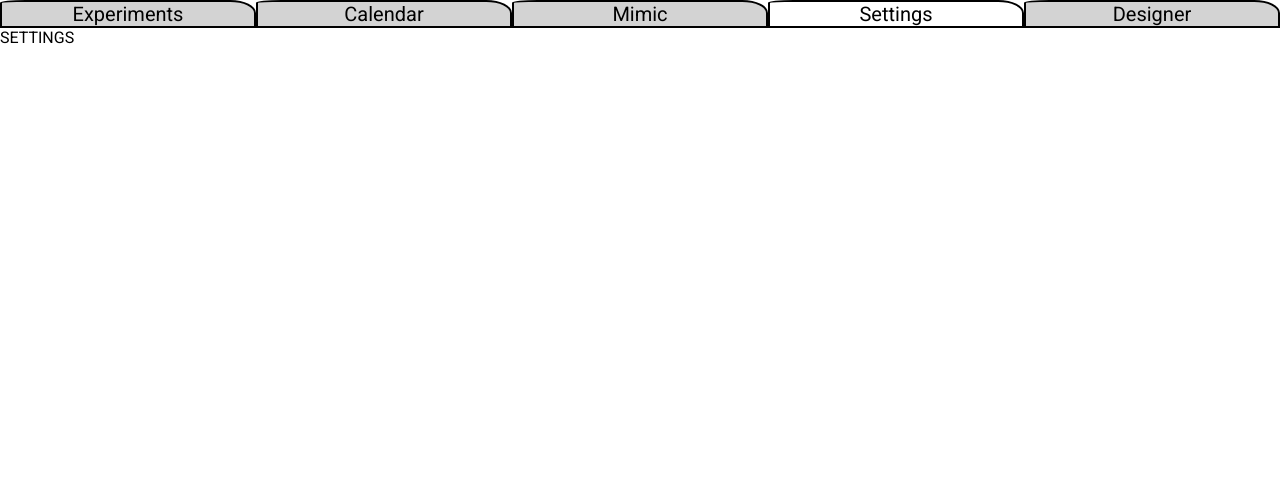
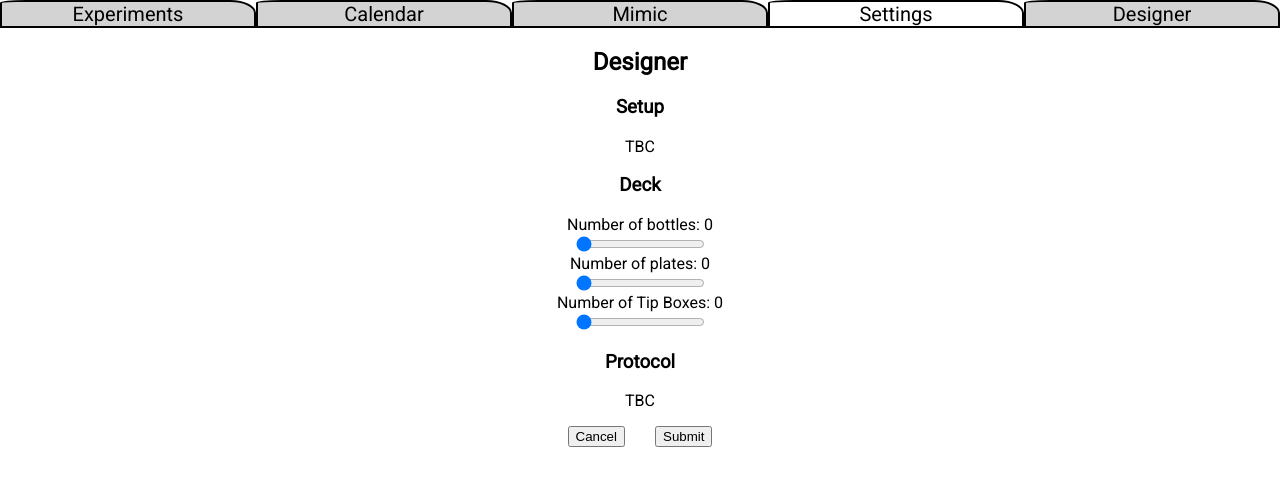
Before and after one commit to FrozenOxide/interactive-ui, a React app: page / in a window 1280 px wide. Both pictures are taken after a click on the item "Settings". Built offline with nearby package versions, Linux system fonts and the light colour scheme.

Commit message:
wip: settings tab

```diff
--- a/src/app/components/experiments/ExperimentsContent.js
+++ b/src/app/components/experiments/ExperimentsContent.js
@@ -54,7 +54,31 @@ const SetupTab = function (props) {
 }
 
 const DeckTab = function (props) {
-
+  return (
+    <div className="deck-container">
+      <div className="bp-container">
+        <div className="bp-col1">
+          <div className="bp-item"></div>
+          <div className="bp-item"></div>
+          <div className="bp-item"></div>
+        </div>
+        <div className="bp-col2">
+          <div className="bp-item"></div>
+          <div className="bp-item"></div>
+          <div className="bp-item"></div>
+        </div>
+        <div className="bp-col3">
+          <div className="bp-item"></div>
+          <div className="bp-item"></div>
+          <div className="bp-item"></div>
+        </div>
+        <div className="tip-box-container">
+          <div className="tip-box-item"></div>
+          <div className="tip-box-item"></div>
+        </div>
+      </div>
+    </div>
+  );
 }
 
 const ProtocolTab = function (props) {
--- /dev/null
+++ b/src/app/components/settings/SettingsDeck.js
@@ -0,0 +1,31 @@
+import React, { useState} from 'react';
+
+const SettingsDeck = function (props) {
+  const [bottles, setBottles] = [props.bottles, props.setBottles];
+  const [plates, setPlates] = [props.plates, props.setPlates];
+  const [tipboxes, setTipBoxes] = [props.tipboxes, props.setTipBoxes];
+
+
+  return (
+    <div className='settings-subsection'>
+      <h3> Deck </h3>
+
+      <div className='input-container'>
+        <label htmlFor="num-bottles"> Number of bottles: {bottles}</label>
+        <input type="range" className='deck-num' name="num-bottles" min="0" max="10" value={bottles} onChange={(e) => { setBottles(e.target.value) }} />
+      </div>
+
+      <div className='input-container'>
+        <label htmlFor="num-plates"> Number of plates: {plates}</label>
+        <input type="range" className='deck-num' name="num-plates" min="0" max="10" value={plates} onChange={(e) => { setPlates(e.target.value) }}/>
+      </div>
+
+      <div className='input-container'>
+        <label htmlFor="num-plates"> Number of Tip Boxes: {tipboxes}</label>
+        <input type="range" className='deck-num' name="num-tip-boxes" min="0" max="10" value={tipboxes} onChange={(e) => { setTipBoxes(e.target.value) }}/>
+      </div>
+    </div>
+  );
+}
+
+export default SettingsDeck;
--- /dev/null
+++ b/src/app/components/settings/SettingsMain.js
@@ -0,0 +1,36 @@
+import React, { useState } from 'react';
+import SettingsDeck from './SettingsDeck.js';
+
+const SettingsMain = function (props) {
+  const [bottles, setBottles] = useState(0);
+  const [plates, setPlates] = useState(0);
+  const [tipboxes, setTipBoxes] = useState(0);
+
+  return (
+    <div className='settings-container'>
+      <h2 className='settings-section'> Designer </h2>
+
+      <div className='settings-subsection'>
+        <h3>Setup</h3>
+        <p>TBC</p>
+      </div>
+
+      <SettingsDeck bottles={bottles} setBottles={setBottles}
+        plates={plates} setPlates={setPlates}
+        tipboxes={tipboxes} setTipBoxes={setTipBoxes} />
+
+      <div className='settings-subsection'>
+        <h3>Protocol </h3>
+        <p>TBC</p>
+      </div>
+
+      <div className='settings-btns'>
+        <button> Cancel </button>
+        <button> Submit </button>
+      </div>
+
+    </div>
+  );
+}
+
+export default SettingsMain;
--- a/src/app/components/views.js
+++ b/src/app/components/views.js
@@ -1,5 +1,6 @@
 import React, { useState } from 'react';
 import Experiments from './experiments/ExperimentsMain.js';
+import Settings from './settings/SettingsMain.js';
 
 const ExperimentsView = function(props) {
   return (<Experiments/>);
@@ -14,7 +15,7 @@ const MimicView = function(props) {
 }
 
 const SettingsView = function(props) {
-  return (<div>SETTINGS</div>);
+  return (<Settings/>);
 }
 
 const DesignerView = function (props) {
--- /dev/null
+++ b/src/styles/components/_settings.scss
@@ -0,0 +1,23 @@
+.settings-container {
+    text-align: center;
+}
+
+.settings-section,
+.settings-subsection {
+    user-select: none;
+}
+
+.input-container {
+    display: flex;
+    flex-direction: column;
+    align-items: center;
+    .deck-num {
+        max-width: 150px;
+    }
+}
+
+.settings-btns {
+    display: flex;
+    justify-content: center;
+    gap: 30px;
+}
--- a/src/styles/styles.scss
+++ b/src/styles/styles.scss
@@ -1,6 +1,7 @@
 @use './components/base';
 @use './components/navbar';
 @use './components/experiments';
+@use './components/settings';
 
 // * {
 //     border: 1px solid red;
```
Also changed, not shown: dist/styles.css, 1 other file.
